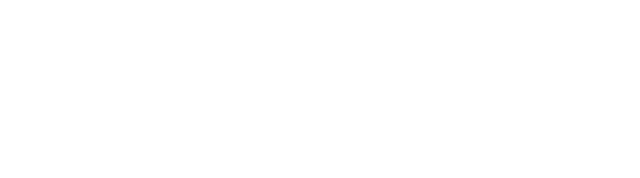
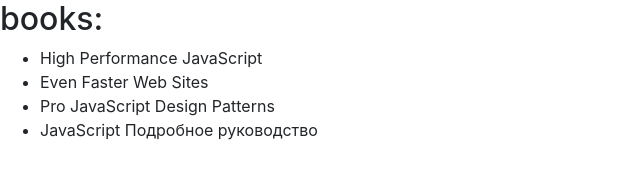
Before and after one commit to MancerBr/task3-bootstrap, a website built with webpack: page src/index.html in a window 1280 px wide. Shown: the whole page, without its empty margins (0-640 px from the left). Built offline with nearby package versions, Linux system fonts and the light colour scheme.

Commit message:
list of books without using twitter bootstrap

```diff
--- a/src/index.html
+++ b/src/index.html
@@ -7,6 +7,14 @@
     <title>task3-bootstrap</title>
 </head>
 <body>
-
+    <div class="wrap">
+        <h2>books:</h2>
+        <ul class="books">
+            <li class="bock-item">High Performance JavaScript</li>
+            <li class="bock-item">Even Faster Web Sites</li>
+            <li class="bock-item">Pro JavaScript Design Patterns</li>
+            <li class="bock-item">JavaScript Подробное руководство</li>
+        </ul>
+    </div>
 </body>
 </html>
```
Also changed, not shown: dist/index.html.
